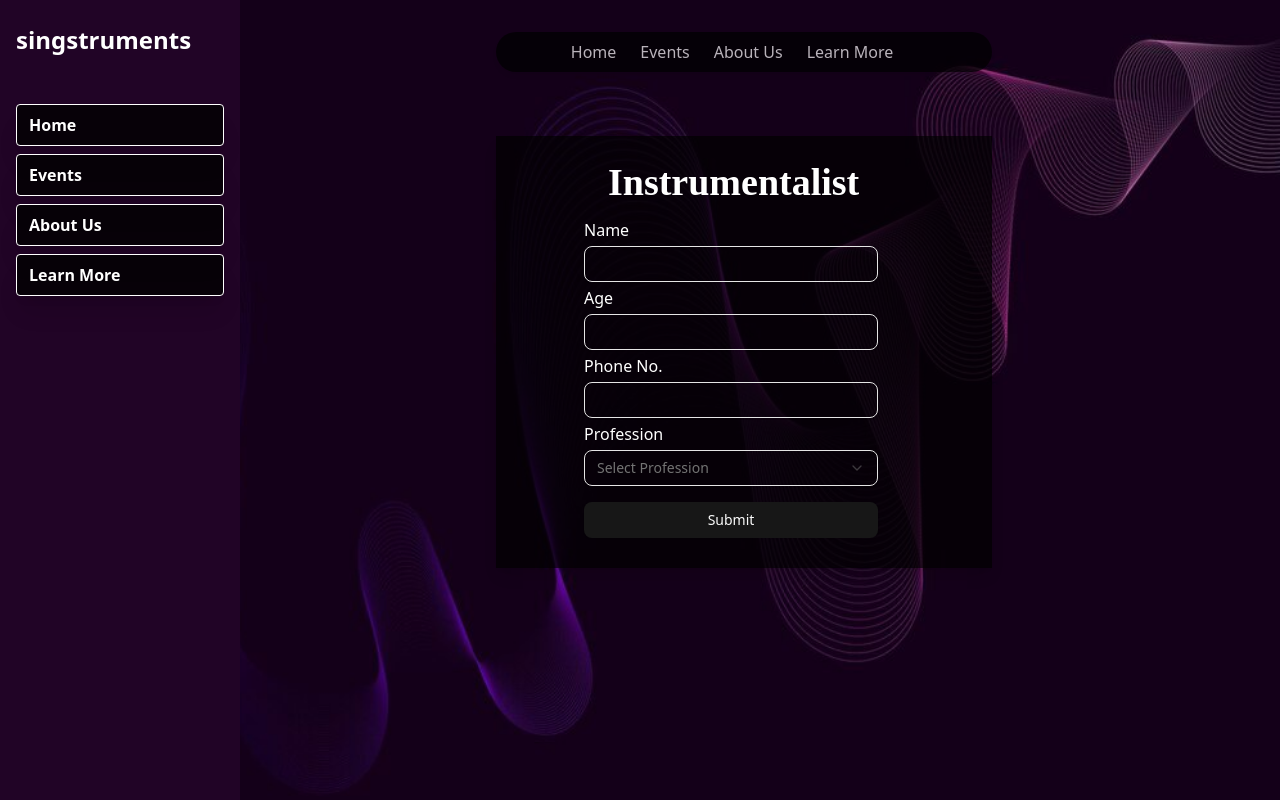
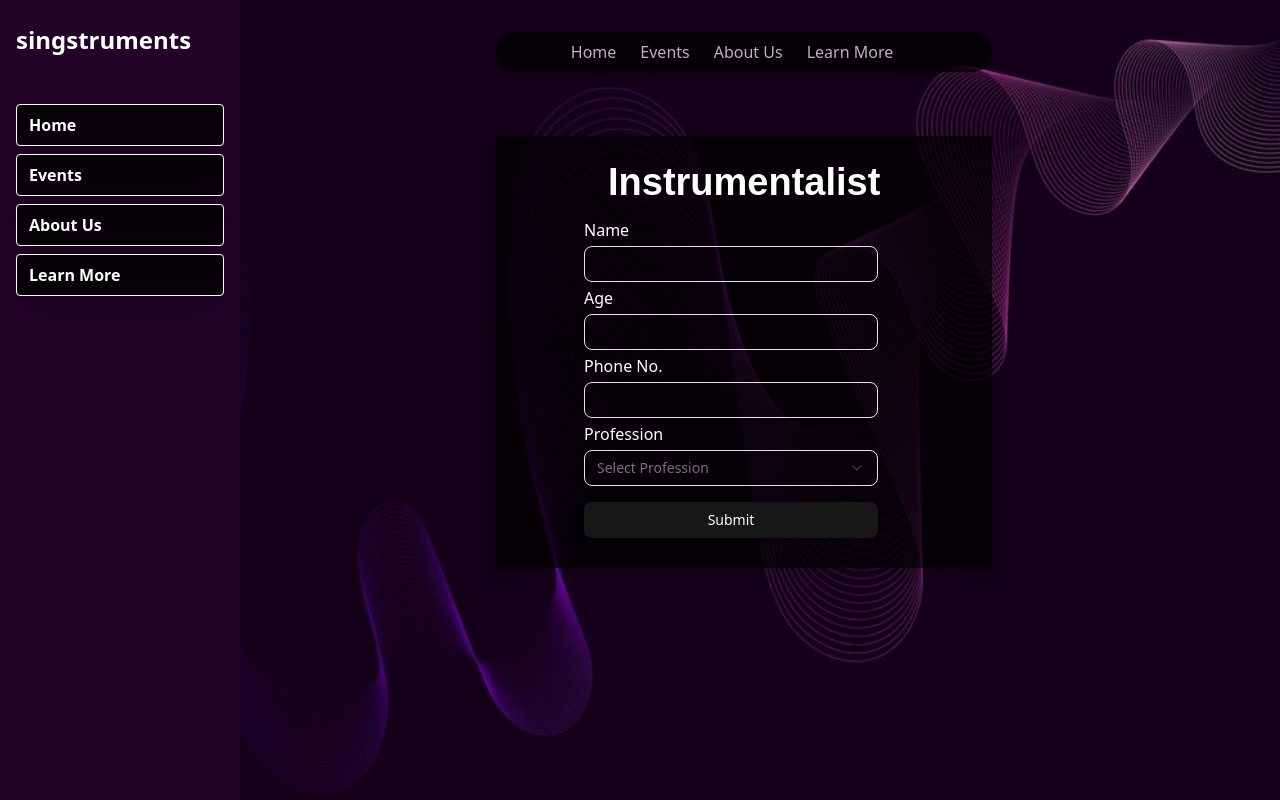
Before and after one commit to rikzacoded/singstruments, a Next.js app: page /apply/instrumentalist in a window 1280 px wide. Built offline with nearby package versions, Linux system fonts and the light colour scheme.

Commit message:
uniformity maintained

```diff
--- a/app/apply/instrumentalist/page.tsx
+++ b/app/apply/instrumentalist/page.tsx
@@ -35,15 +35,15 @@ function MyComponent({
   const [hoveredmaintainer, setHoveredMaintainer] = useState(false);
 
   return (
-    <div className="max-w-xl -mt-8 mx-auto p-6 ">
-      <div className="flex justify-center items-center">
+    <div className="max-w-xl  -mt-8 mx-auto  p-6 ">
+      <div className="flex justify-center items-center ">
         <div
-          className="bg-black/70 mr-8 shadow-lg mt-12 mb-8 p-4 h-108"
+          className="bg-black/70  mr-8 shadow-lg mt-12 mb-8 p-4 h-108"
           style={{ width: '115%', maxWidth: '600px', minWidth: '280px' }}
         >
           <h2
             className="text-3xl ml-24 mt-2 mb-4 text-white font-semibold"
-            style={{ fontFamily: 'Playfair Display, serif', fontSize: '38px' }}
+            style={{ fontFamily: 'Poppins,sans-serif', fontSize: '38px' }}
           >
             Instrumentalist
           </h2>
@@ -167,6 +167,8 @@ export default function ApplyPage() {
         style: {
           fontFamily: 'Poppins, sans-serif',
           fontSize: '16px',
+          color: '#fff',
+          backgroundColor: '#111',
         },
       });
       return;
@@ -174,8 +176,8 @@ export default function ApplyPage() {
 
     toast.success('Your data has been submitted!', {
       style: {
-        fontFamily: 'Dancing Script, cursive',
-        fontSize: '18px',
+        fontFamily: 'Poppins,sans-serif',
+        fontSize: '16px',
         color: '#fff',
         backgroundColor: '#111',
       },
--- a/app/apply/layout.tsx
+++ b/app/apply/layout.tsx
@@ -1,6 +1,6 @@
 
 import { ReactNode } from 'react';
-// import { Toaster } from 'sonner';
+
 import Navbar from '@/components/Navbar';
 import Sidebar from '@/components/Sidebar';
 
@@ -13,6 +13,7 @@ export default function InnerLayout({ children }: { children: ReactNode }) {
         backgroundSize: '100%',
         backgroundRepeat: 'no-repeat',
         backgroundPosition: 'center',
+
       }}
     >
       <Sidebar />
@@ -20,7 +21,7 @@ export default function InnerLayout({ children }: { children: ReactNode }) {
         <Navbar />
         <main className="p-6">{children}</main>
       </div>
-      {/* <Toaster position="top-center" style={{ width: '11%' }} /> */}
+
     </div>
   );
 }
--- a/app/apply/vocalist/page.tsx
+++ b/app/apply/vocalist/page.tsx
@@ -236,7 +236,7 @@ function MyComponent({
         >
           <h2
             className="text-3xl ml-40 mt-2 mb-4 text-white font-semibold"
-            style={{ fontFamily: 'Playfair Display, serif', fontSize: '38px' }}
+            style={{ fontFamily: 'Poppins,sans-serif', fontSize: '38px' }}
           >
             Vocalist
           </h2>
@@ -360,6 +360,8 @@ export default function ApplyPage() {
         style: {
           fontFamily: 'Poppins, sans-serif',
           fontSize: '16px',
+          color: '#fff',
+          backgroundColor: '#111',
         },
       });
       return;
@@ -367,8 +369,8 @@ export default function ApplyPage() {
 
     toast.success('Your data has been submitted!', {
       style: {
-        fontFamily: 'Dancing Script, cursive',
-        fontSize: '18px',
+        fontFamily: ' Poppins,sans-serif ',
+        fontSize: '16px',
         color: '#fff',
         backgroundColor: '#111',
       },
--- a/app/page.tsx
+++ b/app/page.tsx
@@ -17,7 +17,7 @@ export default function Home() {
   useEffect(() => {
     const timer = setTimeout(() => {
       setShowSplash(false);
-    }, 3000); // 3 seconds splash screen
+    }, 2000); // 2 seconds splash screen
 
     return () => clearTimeout(timer);
   }, []);
--- a/components/navbarButtons.tsx
+++ b/components/navbarButtons.tsx
@@ -8,7 +8,7 @@ const handleOnClick = () => {
     position: "top-center",
     style: {
       fontFamily:  'Poppins, sans-serif',
-      fontSize: "12px",
+      fontSize: "16px",
       color: "#fff",
       backgroundColor: "#111",
     },
--- a/components/sidebarButtons.tsx
+++ b/components/sidebarButtons.tsx
@@ -8,7 +8,7 @@ const handleOnClick = () => {
     position: "top-center",
     style: {
       fontFamily:  'Poppins, sans-serif',
-      fontSize: "12px",
+      fontSize: "16px",
       color: "#fff",
       backgroundColor: "#111",
     },
--- a/components/splashscreen.ts
+++ b/components/splashscreen.ts
@@ -1,6 +1,27 @@
-import { createElement } from 'react';
+
+'use client';
+import { createElement, useEffect, useState } from 'react';
 
 export default function SplashScreen() {
+  const [showSplash, setShowSplash] = useState(true);
+
+  useEffect(() => {
+    const hasVisited = sessionStorage.getItem('hasVisited');
+
+    if (hasVisited) {
+      setShowSplash(false);
+    } else {
+      sessionStorage.setItem('hasVisited', 'true');
+      const timer = setTimeout(() => {
+        setShowSplash(false);
+      }, 3000); // Adjust duration if needed
+
+      return () => clearTimeout(timer);
+    }
+  }, []);
+
+  if (!showSplash) return null;
+
   return createElement(
     'div',
     {
@@ -14,13 +35,14 @@ export default function SplashScreen() {
         backgroundSize: '100% 100%',
         backgroundPosition: 'center',
       },
-
     },
     createElement(
       'h1',
       {
         style: {
-          color: 'white',fontSize: '3rem', fontWeight: 'bold',
+          color: 'white',
+          fontSize: '3rem',
+          fontWeight: 'bold',
         },
       },
       'singstruments'
```
